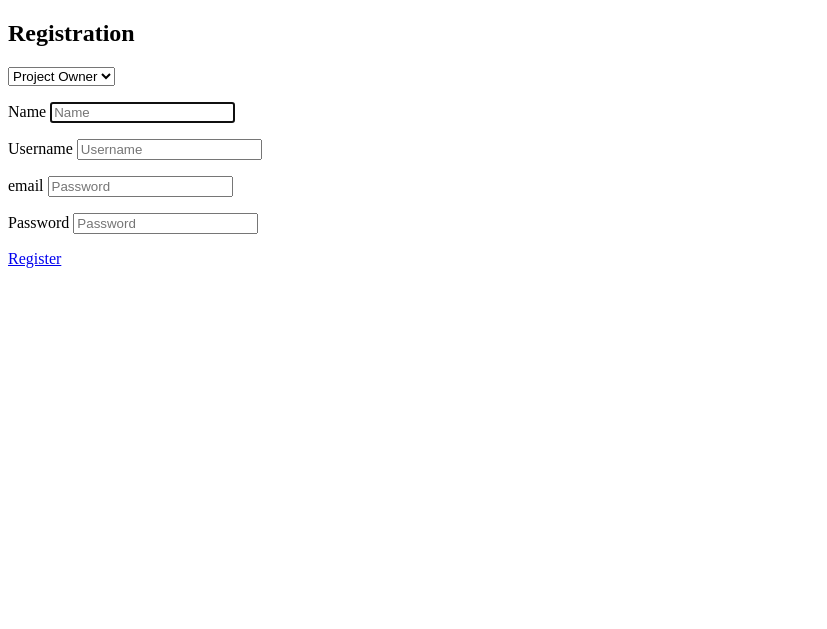
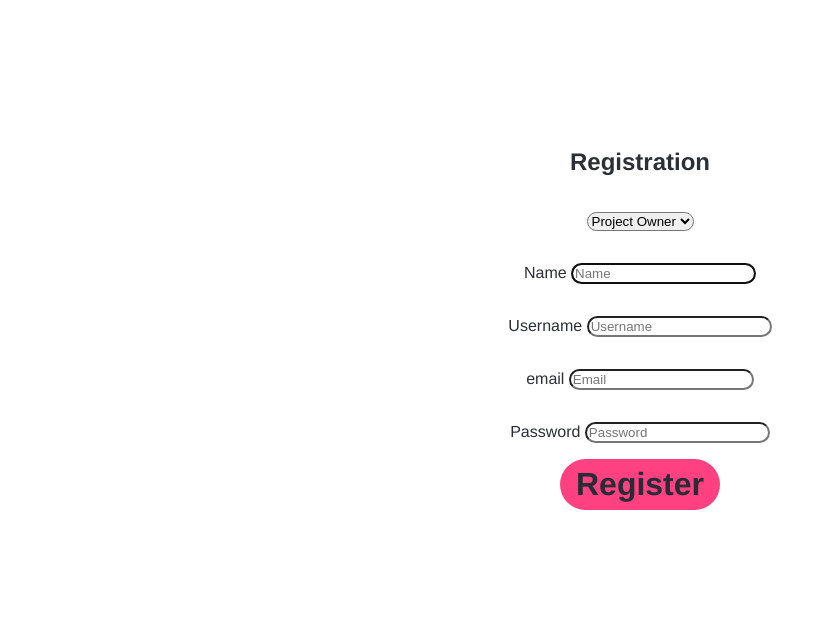
Before and after one commit to CodecoolGlobal/el-proyecte-grande-sprint-5-java-pappbence15, a Spring Boot app: page /register in a window 1280 px wide. Shown: the top 629 px of the page, without its empty margins (0-827 px from the left). Run offline with Spring Boot 4, Linux system fonts and the light colour scheme; some of the project's set-up classes (security, data sources, template engines, error pages and the like) are left out, and stand-ins take their place.

Commit message:
feat: some minor design changes

```diff
--- a/progress-tracker/public/index.html
+++ b/progress-tracker/public/index.html
@@ -2,7 +2,7 @@
 <html lang="en">
   <head>
     <meta charset="utf-8" />
-    <link rel="icon" href="https://i.imgur.com/iOJs98j.png" />
+    <link rel="icon" href="https://i.imgur.com/eB4sG1t.png" />
     <meta name="viewport" content="width=device-width, initial-scale=1" />
     <meta name="theme-color" content="#000000" />
     <meta
--- a/progress-tracker/src/components/layout/LogInAlert.js
+++ b/progress-tracker/src/components/layout/LogInAlert.js
@@ -8,7 +8,7 @@ export default function DescriptionAlert() {
         <Alert severity="error">
             <AlertTitle>Error</AlertTitle>
             You are not logged in.<strong> Log in or register!  </strong>
-            <Link href={"http://localhost:8080/login"} underline={'hover'} color={'error'}>{"Here"}</Link>
+            <Link href={"http://localhost:8080/greeting"} underline={'hover'} color={'error'}>{"Here"}</Link>
         </Alert>
         </Stack>
     );
--- /dev/null
+++ b/src/main/resources/static/css/register.css
@@ -0,0 +1,38 @@
+body {
+    font-family: "Ginto Normal","Whitney","Helvetica Neue","Helvetica","Arial",sans-serif;
+    color: #2c2f33;
+}
+
+.container {
+    height: 100%;
+    overflow-x: hidden;
+    display: flex;
+    flex-direction: column;
+    justify-content: center;
+}
+
+.box {
+    display: flex;
+    flex-direction: column;
+    align-items: center;
+    width: auto;
+    height: 100%;
+    padding: 120px 40px;
+}
+
+a {
+    background-color: #ff4081;
+    color: #282c34;
+    border-radius: 40px;
+    padding: 7px 16px;
+    text-decoration: none;
+    font-size: 2em;
+    font-weight: bold;
+}
+
+input {
+    border-radius: 40px;
+}
+select {
+    border-radius: 40px;
+}
--- a/src/main/resources/templates/register.html
+++ b/src/main/resources/templates/register.html
@@ -3,9 +3,12 @@
 <head>
     <meta charset="UTF-8">
     <title>Register</title>
+    <link th:href="@{/css/register.css}" rel="stylesheet"  />
     <script th:src="@{/js/registration.js}" defer></script>
 </head>
 <body>
+    <div class="container">
+        <div class="box">
             <h2>Registration</h2>
             <p>
                 <select name="userType" id="userType">
@@ -23,12 +26,14 @@
             </p>
             <p>
                 <label for="email" class="sr-only">email</label>
-            <input type="email" id="email" name="email" class="form-control" placeholder="Password" required="">
+                <input type="email" id="email" name="email" class="form-control" placeholder="Email" required="">
             </p>
             <p>
                 <label for="password" class="sr-only">Password</label>
                 <input type="password" id="password" name="password" class="form-control" placeholder="Password" required="">
             </p>
             <a class="submitButton" href="/greeting">Register</a>
+        </div>
+    </div>
 </body>
 </html>
```
Lines whose indentation alone changed are shown as unchanged.
